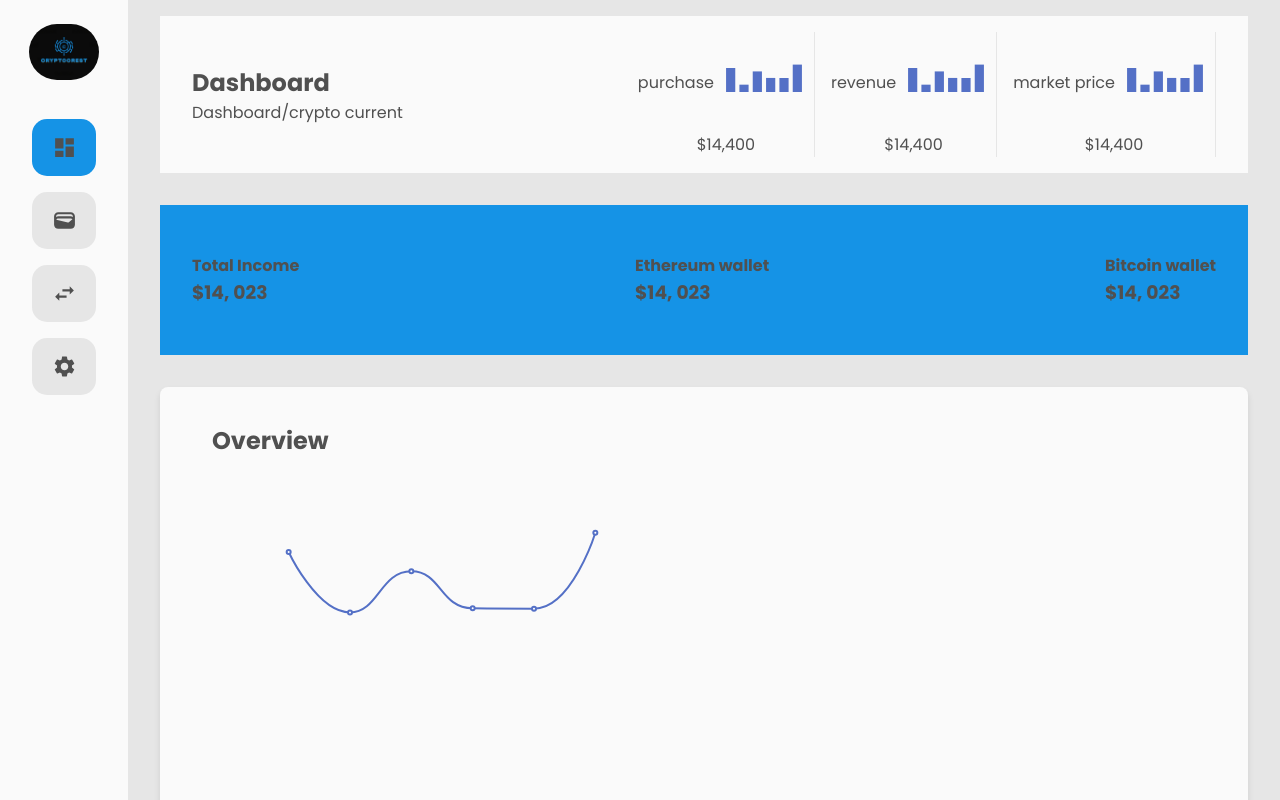
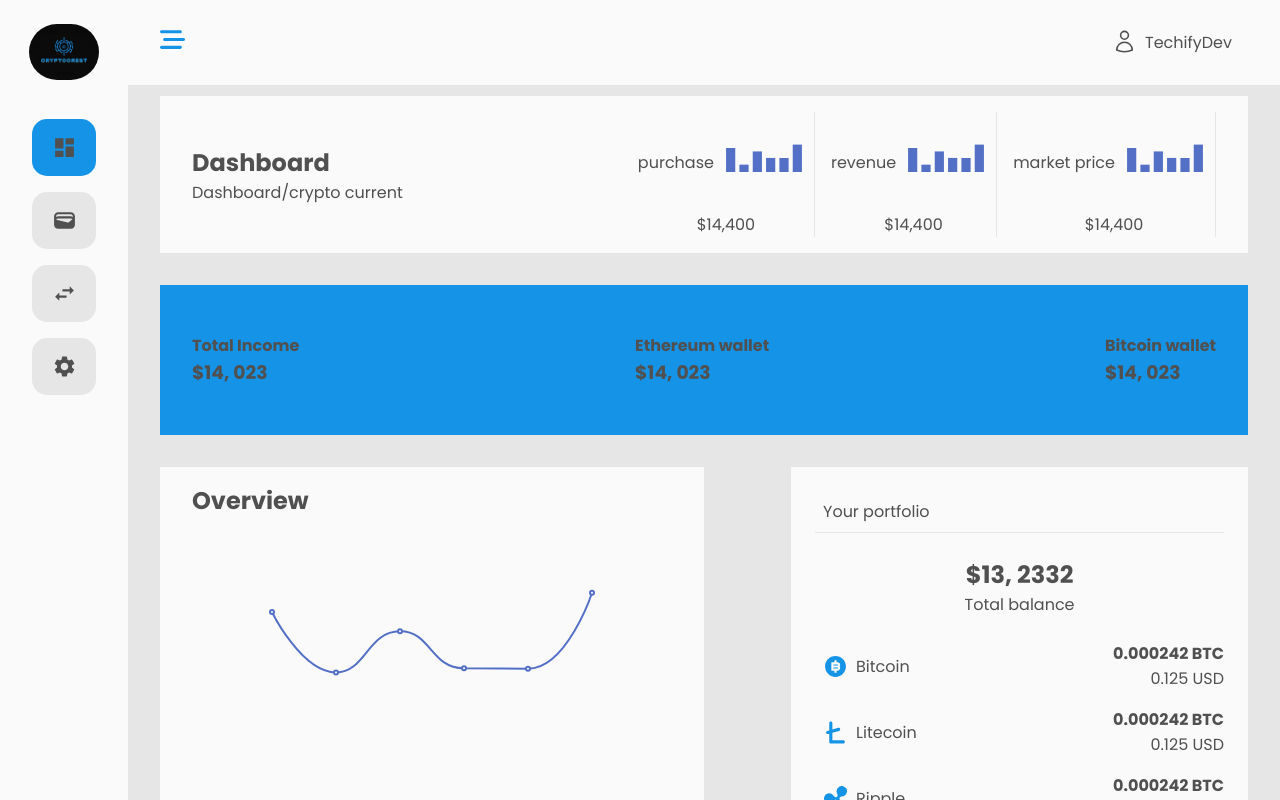
Before and after one commit to TechifyDev1/CryptoCrest, a React (Vite) app: page /dashboard in a window 1280 px wide. Built offline with nearby package versions, Linux system fonts and the light colour scheme; no server answers.

Commit message:
Fixed a styling bug

```diff
--- a/src/components/Dashboard/Main_section/Overview_section/Overview.css
+++ b/src/components/Dashboard/Main_section/Overview_section/Overview.css
@@ -1,11 +1,13 @@
 .overview-section {
-    display: flex;
+    display: flex !important;
+    flex-direction: row !important;
     width: 100%;
     height: auto;
-    justify-content: space-between;
+    justify-content: space-between !important;
+
 
     @media (max-width: 768px) {
-        flex-direction: column-reverse;
+        flex-direction: column-reverse !important;
     }
 
     .something {
--- a/src/components/Dashboard/Main_section/Overview_section/OverviewSection.tsx
+++ b/src/components/Dashboard/Main_section/Overview_section/OverviewSection.tsx
@@ -5,7 +5,7 @@
 
 const OverviewSection: React.FC = () => {
     return (
-        <div className="overview-section">
+        <div className="overview-section" style={{ display: 'flex', justifyContent: 'space-between', width: '100%' }}>
             <div className="something" style={{ width: '50%', backgroundColor: 'var(--bg)', padding: '1rem 2rem' }}>
                 <h2>Overview</h2>
                 <Chart />
--- a/src/components/Dashboard/NavBar/Navbar.css
+++ b/src/components/Dashboard/NavBar/Navbar.css
@@ -8,6 +8,8 @@
     align-items: center;
     padding: 1rem 2rem;
     transition: all 0.3s ease-in-out;
+    z-index: 1000;
+    background-color: var(--bg);
 
     .menu-icon {
 
--- a/src/components/Helpers/Sidebar/SideBar.css
+++ b/src/components/Helpers/Sidebar/SideBar.css
@@ -8,6 +8,10 @@
     padding: 1.5rem 2rem;
     gap: 2rem;
     transition: all 0.3s ease-in-out;
+
+    @media (max-width: 900px) {
+        padding: 1.5rem 1rem;
+    }
 
     @media (max-width: 768px) {
         display: none;
--- a/src/components/Portfolio_page/Main_section/Overview_section/Overview.css
+++ b/src/components/Portfolio_page/Main_section/Overview_section/Overview.css
@@ -1,11 +1,12 @@
-.overview-section {
+.port-overview-section {
     display: flex;
     gap: 16px;
-    flex-direction: column;
+    flex-direction: column !important;
     background-color: var(--bg);
     padding: 20px;
     border-radius: 8px;
     box-shadow: 0 4px 6px rgba(0, 0, 0, 0.1);
+    width: 100%;
 
     @media (max-width: 768px) {
         flex-direction: column;
--- a/src/components/Portfolio_page/Main_section/Overview_section/OverviewSection.tsx
+++ b/src/components/Portfolio_page/Main_section/Overview_section/OverviewSection.tsx
@@ -50,7 +50,7 @@
     };
 
     return (
-        <div className="overview-section">
+        <div className="port-overview-section">
             <div className="overview-cards">
                 <div className="overview-card">
                     <h3>Total Portfolio Value</h3>
--- a/src/components/Transactions_page/Main_section/Analytics_section/Analytics.css
+++ b/src/components/Transactions_page/Main_section/Analytics_section/Analytics.css
@@ -30,6 +30,11 @@
             border-radius: 8px;
             padding: 1rem;
             box-shadow: 0 1px 3px rgba(0, 0, 0, 0.1);
+
+            @media (max-width: 768px) {
+                width: 100% !important;
+
+            }
         }
     }
 }
--- a/src/components/Transactions_page/Main_section/Main.css
+++ b/src/components/Transactions_page/Main_section/Main.css
@@ -6,7 +6,7 @@
     align-items: center;
     flex-direction: column;
     width: 80%;
-    height: 90%;
+    height: 90% !important;
     background-color: var(--shade);
     padding: 1rem 2rem;
     gap: 2rem;
@@ -16,6 +16,6 @@
     @media (max-width: 768px) {
         width: 100% !important;
         bottom: 15%;
-        height: 73%;
+        height: 73% !important;
     }
 }
--- a/src/components/Transactions_page/Main_section/MainSection.tsx
+++ b/src/components/Transactions_page/Main_section/MainSection.tsx
@@ -6,6 +6,7 @@
 import SummarySection from './Summery_section/SummerySection';
 import TransactionSection from './Transactions_section/TransactionsSection';
 import TransactionDetails from './TransactionsDetails_slide/TransactionDetails';
+import MobileTopNav from '../../Helpers/Mobile_topnav/MobileTopNav';
 const MainSection: React.FC<{ toggleSideBar: boolean }> = ({ toggleSideBar }) => {
     interface Transaction {
         id: string;
@@ -67,6 +68,7 @@
 
     return (
         <div className="main-section" style={{ width: toggleSideBar ? '' : '90%' }}>
+            <MobileTopNav currentpage="Transactions" />
             <SummarySection totalTransactions={250} totalFees="$45" balanceChange="+$1,200" />
             <FilterSearchSection />
             <TransactionSection openDetails={setOpenDetails} setChosenTrans={setChosenTrans} transactions={transactions} />
```
